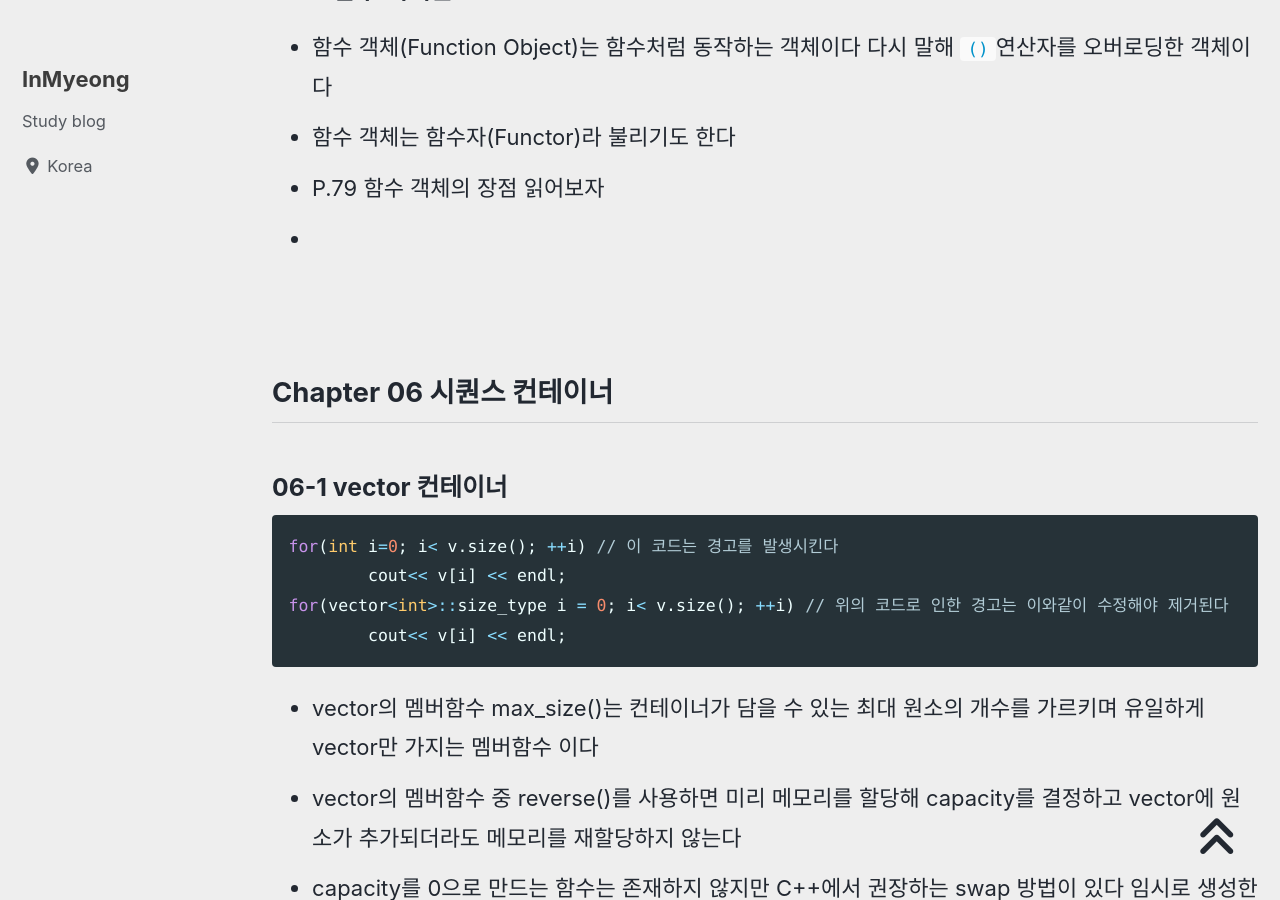
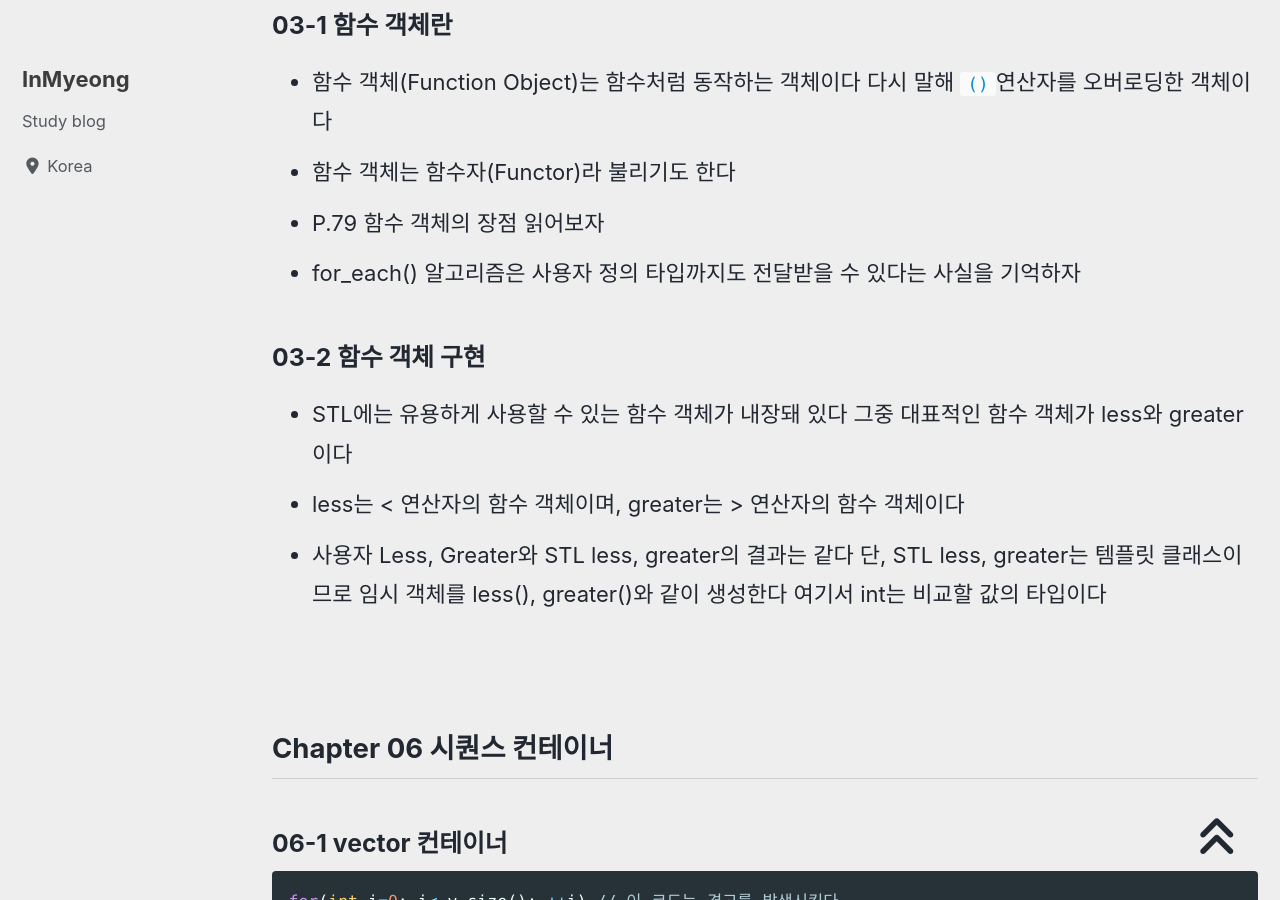
Before and after one commit to devMyeong/devMyeong.github.io, a Jekyll site: the page built from _posts/stl/2021-08-12-cpp-stl.md, in a window 1280 px wide and 900 px high, scrolled down 4867 px. Built offline with Jekyll 4.4.1, drawn with Linux system fonts in a browser that asks for light colours; cached includes are drawn as plain includes; nearby versions of some CDN libraries; some web fonts are replaced; comment, search, counter and statistics services are not loaded.

Commit message:
update stl chapter 03-2

```diff
--- a/_posts/stl/2021-08-12-cpp-stl.md
+++ b/_posts/stl/2021-08-12-cpp-stl.md
@@ -86,7 +86,12 @@ last_modified_at: 2021-08-24
 - 함수 객체(Function Object)는 함수처럼 동작하는 객체이다 다시 말해 `()`연산자를 오버로딩한 객체이다
 - 함수 객체는 함수자(Functor)라 불리기도 한다
 - P.79 함수 객체의 장점 읽어보자
--
+- for_each() 알고리즘은 사용자 정의 타입까지도 전달받을 수 있다는 사실을 기억하자
+
+### 03-2 함수 객체 구현
+- STL에는 유용하게 사용할 수 있는 함수 객체가 내장돼 있다 그중 대표적인 함수 객체가 less와 greater 이다
+- less는 < 연산자의 함수 객체이며, greater는 > 연산자의 함수 객체이다
+- 사용자 Less, Greater와 STL less, greater의 결과는 같다 단, STL less, greater는 템플릿 클래스이므로 임시 객체를 less<int>(), greater<int>()와 같이 생성한다 여기서 int는 비교할 값의 타입이다
 
 <br>
 
```
